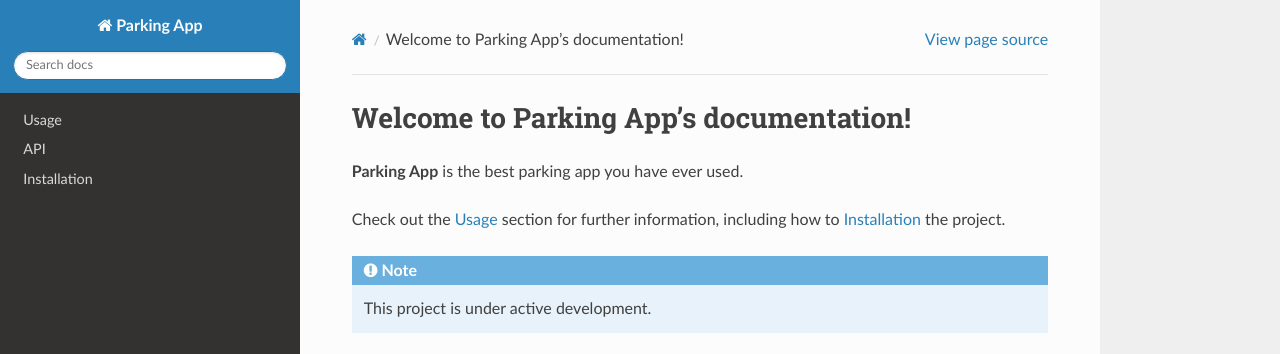
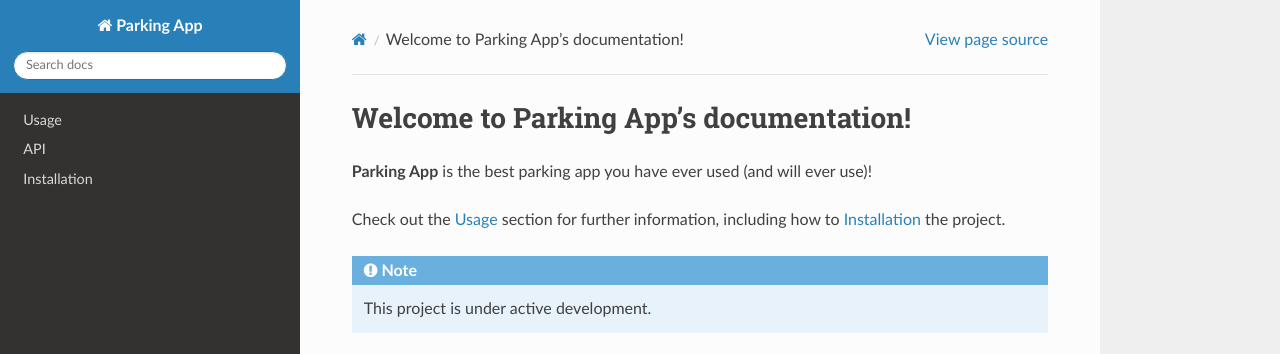
Before and after one commit to SETaP-2025-2026-Team-2a/documentation, a Sphinx documentation site: the page built from docs/source/index.rst, in a window 1280 px wide and 900 px high. Shown: the top 354 px of the window. Built offline with Sphinx 7.4.7 and the Read the Docs theme 3.1.0, drawn with Linux system fonts in a browser that asks for light colours.

Commit message:
docs: misc notes

```diff
--- a/docs/source/index.rst
+++ b/docs/source/index.rst
@@ -1,7 +1,7 @@
 Welcome to Parking App's documentation!
 =======================================
 
-**Parking App** is the best parking app you have ever used.
+**Parking App** is the best parking app you have ever used (and will ever use)!
 
 Check out the :doc:`usage` section for further information, including
 how to :doc:`installation` the project.
--- a/docs/source/usage.rst
+++ b/docs/source/usage.rst
@@ -3,4 +3,4 @@ Usage
 
 Use the parking app like you would any other parking app.
 
-TODO: detailed usage instructions for end users.
+TODO: detailed usage instructions for end users. screenshots etc.
```
